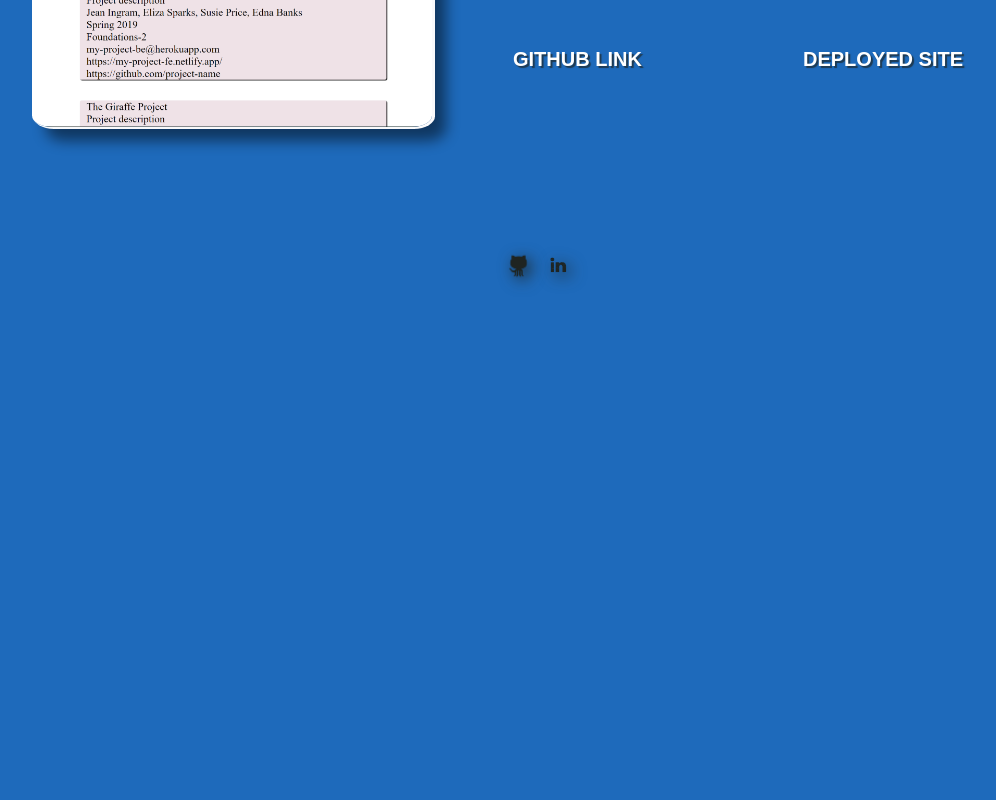
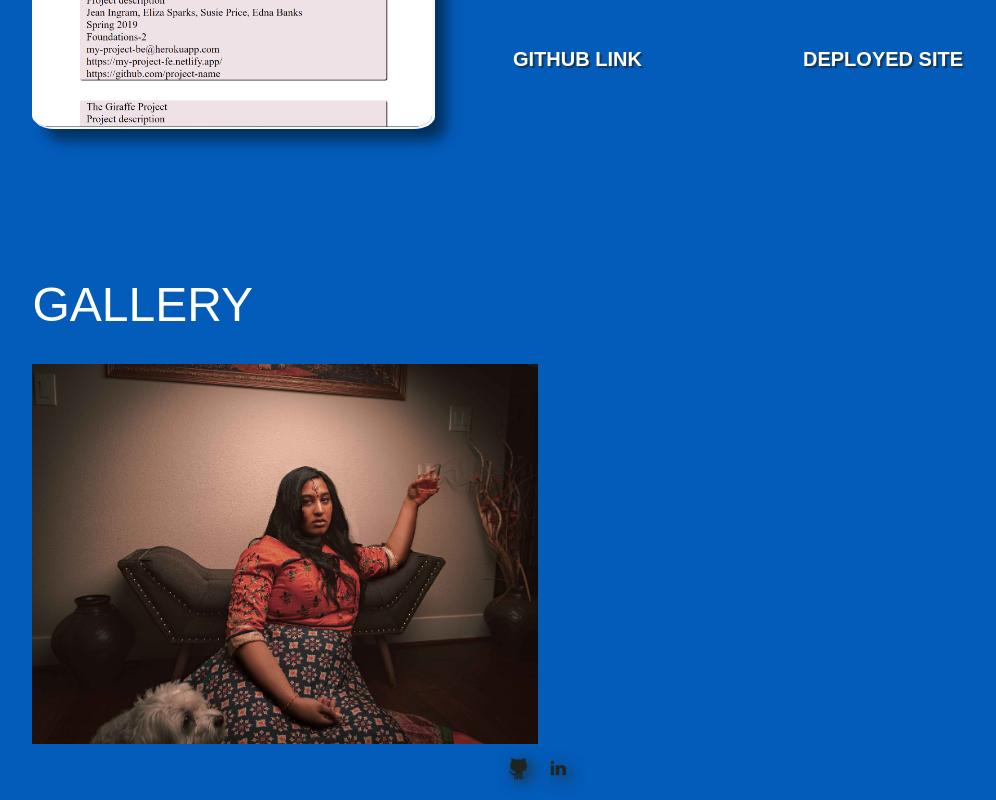
Before and after one commit to EdgarPDX/portfolio-site, a React (Create React App) app: page / in a window 1280 px wide. Shown: the part 2069-2869 px from the top of the page, without its empty margins (102-1098 px from the left). Before the commit the page ends 2366 px from the top, so only its background shows below. Built offline with nearby package versions, Linux system fonts and the light colour scheme; a web font is replaced by a local one.

Commit message:
adding gallery component

```diff
--- /dev/null
+++ b/src/assets/gallery/GalleryImages.js
@@ -0,0 +1,7 @@
+import photo1 from './gallery1.jpg'
+
+const galleryImages = [
+    photo1
+]
+
+export default galleryImages;
--- a/src/components/app/App.css
+++ b/src/components/app/App.css
@@ -1,3 +1,3 @@
 body{
-  background-color: #1e6abb ;
+  background-color: #035cba ;
 }
--- /dev/null
+++ b/src/components/slides/Gallery.jsx
@@ -0,0 +1,18 @@
+import React from 'react';
+import styles from './Gallery.module.css';
+import images from '../../assets/gallery/GalleryImages'
+
+
+export const Gallery = () => {
+  return (
+    <div className={styles.gallery}>
+      <h1 className={styles.heading}>GALLERY</h1>
+      <div className={styles.imageContainer}>
+        <img className={styles.image} src={images[0]} alt="gallery"/>
+      </div>
+    </div>
+
+  )
+}
+
+export default Gallery;
--- /dev/null
+++ b/src/components/slides/Gallery.module.css
@@ -0,0 +1,19 @@
+.gallery{
+    max-width: 80%;
+}
+
+.heading{
+    font-family: mostra-nuova, sans-serif;
+    font-weight: 500;
+    font-style: normal;
+    font-size: 3em;
+    color: white;
+}
+
+.imageContainer{
+
+}
+
+.image{
+    width:50%;
+}
--- a/src/container/Content.jsx
+++ b/src/container/Content.jsx
@@ -2,6 +2,7 @@ import React from 'react';
 import styles from './Content.module.css';
 import AboutMe from '../components/about/AboutMe'
 import Projects from '../components/projects/Projects'
+import Gallery from '../components/slides/Gallery'
 
 export const Content = () => {
 
@@ -9,6 +10,7 @@ export const Content = () => {
         <div className={styles.content}>
             <AboutMe />
             <Projects />
+            <Gallery />
         </div>
     )
 }
```
Also changed, not shown: src/assets/gallery/gallery1.jpg (added), 1 other file (tests, documents, lock files or other folders).
